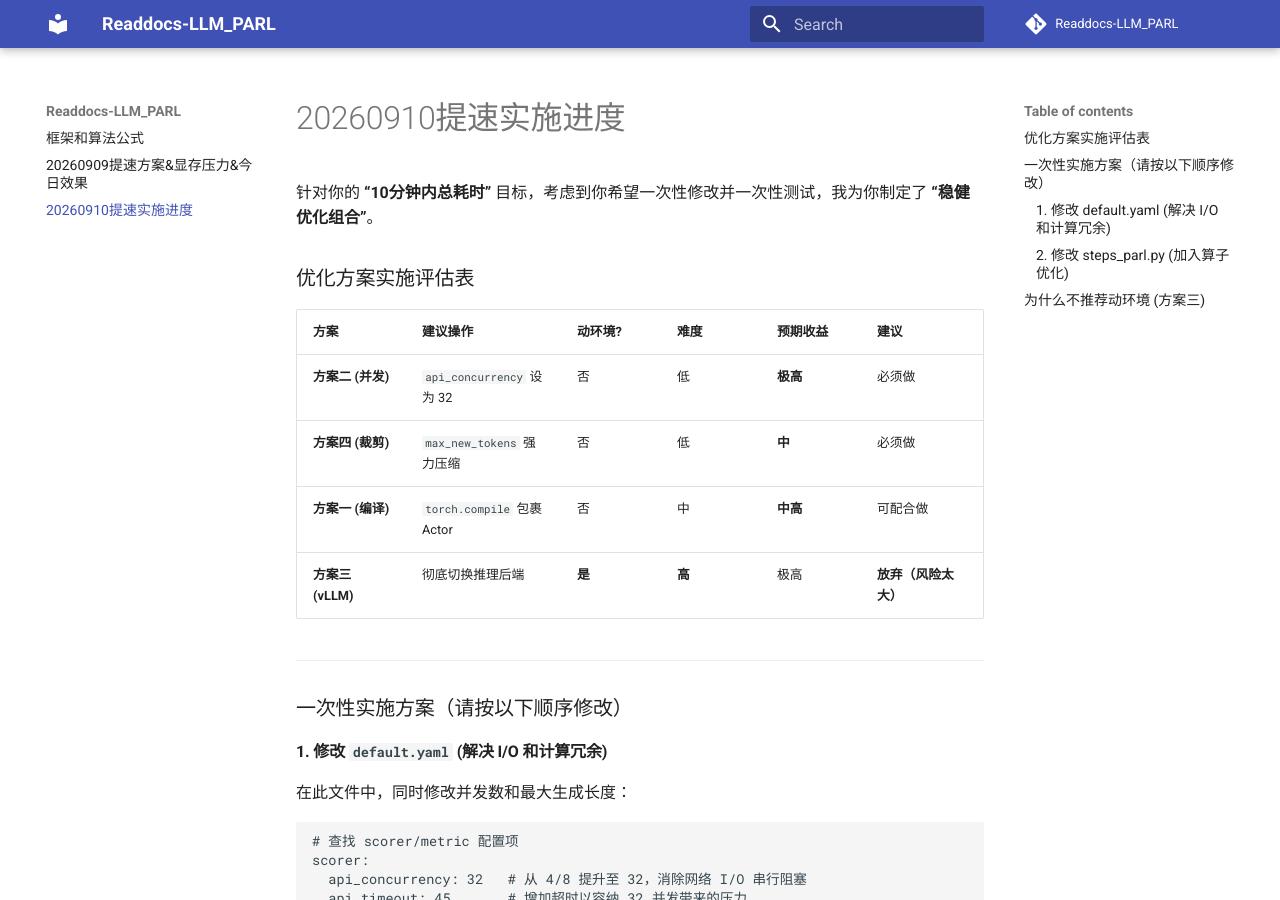
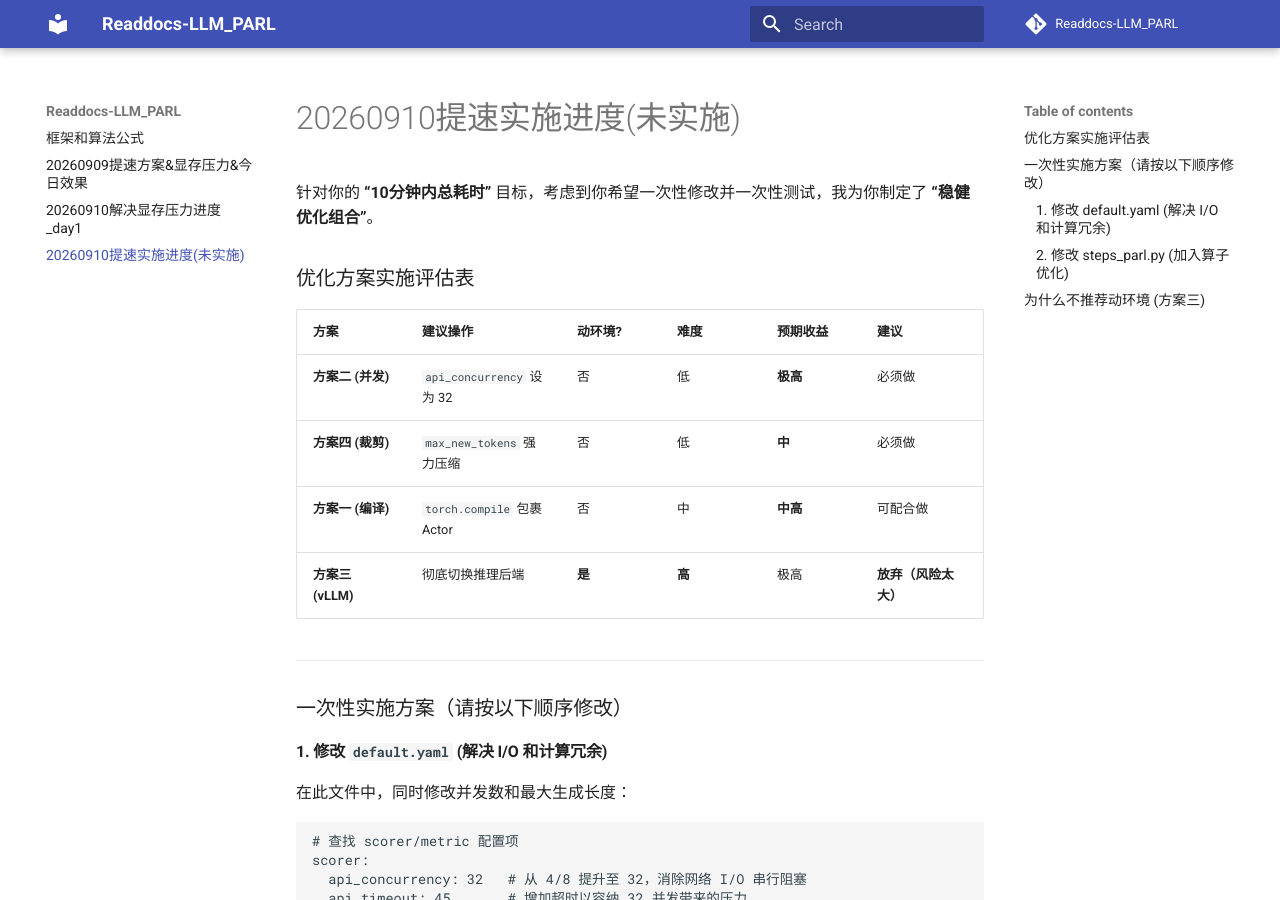
Before and after one commit to Luffy521-art/Readdocs-LLM_PARL, an MkDocs documentation site: the page built from docs/20260910提速实施进度.md, in a window 1280 px wide and 900 px high. Built offline with MkDocs 1.6.1 and Material for MkDocs 9.7.7, drawn with Linux system fonts in a browser that asks for light colours; comment, search, counter and statistics services are not loaded.

Commit message:
Update mkdocs.yml

```diff
--- a/mkdocs.yml
+++ b/mkdocs.yml
@@ -10,7 +10,8 @@ theme:
 nav:
   - 框架和算法公式: index.md
   - 20260909提速方案&显存压力&今日效果: 20260909提速方案&显存压力&今日效果.md
-  - 20260910提速实施进度: 20260910提速实施进度.md
+  - 20260910解决显存压力进度_day1: docs/20260910解决显存压力进度_day1.md
+  - 20260910提速实施进度(未实施): 20260910提速实施进度.md
 
 
 markdown_extensions:
```
